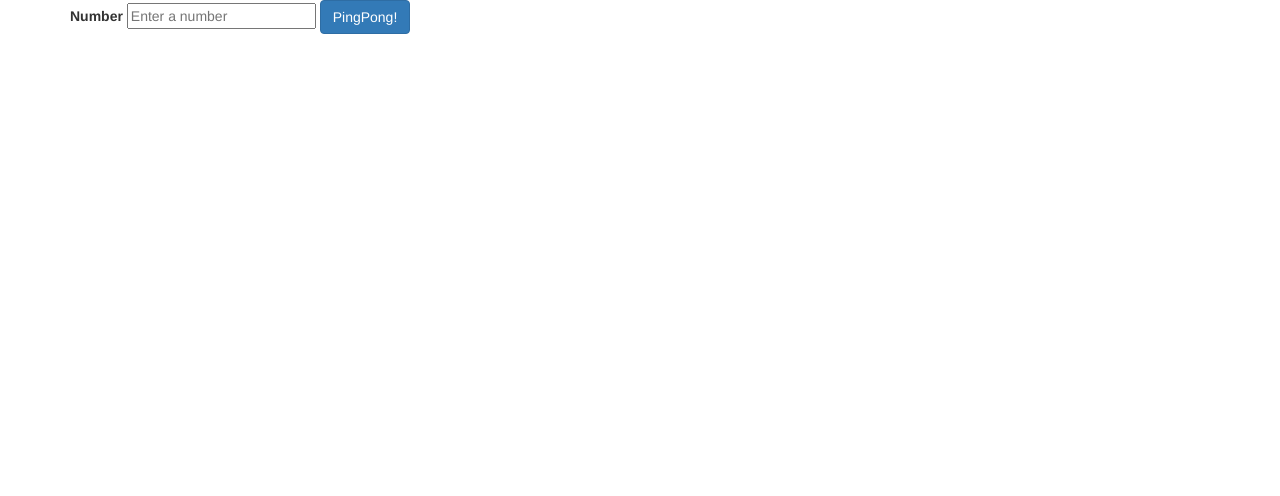
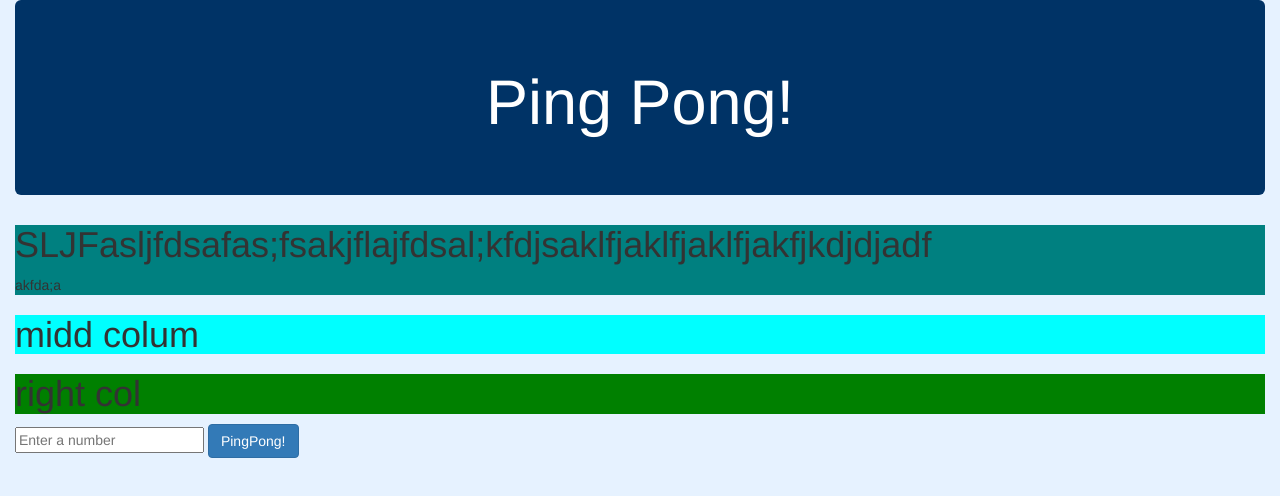
Before and after one commit to budingerbc/pingpong, a plain HTML site: page index.html in a window 1280 px wide. Drawn offline with Linux system fonts and the light colour scheme.

Commit message:
Set up bootstrap and html design, must fix columns

```diff
--- a/css/styles.css
+++ b/css/styles.css
@@ -0,0 +1,21 @@
+.jumbotron {
+  text-align: center;
+  background-color: #003366;
+  color: white;
+}
+
+body {
+  background-color: #e6f2ff;
+}
+
+#leftColumn {
+  background-color: teal;
+}
+
+#middleColumn {
+  background-color: cyan;
+}
+
+#rightColumn {
+  background-color: green;
+}
--- a/index.html
+++ b/index.html
@@ -5,16 +5,32 @@
   <link href="css/styles.css" rel="stylesheet" type="text/css">
   <script src="js/jquery-3.2.1.js"></script>
   <script src="js/scripts.js"></script>
-    <title>Word Play</title>
+  <title>Ping Pong</title>
 </head>
 <body>
-    <div class="container">
-      <form class="form-inline">
-        <label for="userInput">Number</label>
+
+  <div class="container-fluid">
+    <div class="jumbotron">
+      <h1>Ping Pong!</h1>
+    </div>
+
+    <form>
+      <div class="row-fluid">
+      <div class="col-fluid" id="leftColumn">
+        <h1>SLJFasljfdsafas;fsakjflajfdsal;kfdjsaklfjaklfjaklfjakfjkdjdjadf</h1>
+        <p>akfda;a</p>
+      </div>
+      <div class="col-fluid" id="middleColumn">
+        <h1>midd colum</h1>
+      </div>
+      <div class="col-fluid" id="rightColumn">
+        <h1>right col</h1>
+      </div>
+    </div>
+
     <input type="number" id="userInput" placeholder="Enter a number">
     <button type="submit" class="btn btn-primary">PingPong!</button>
-
-
+  </form>
 
   </div>
 </body>
```
Lines whose indentation alone changed are shown as unchanged.
